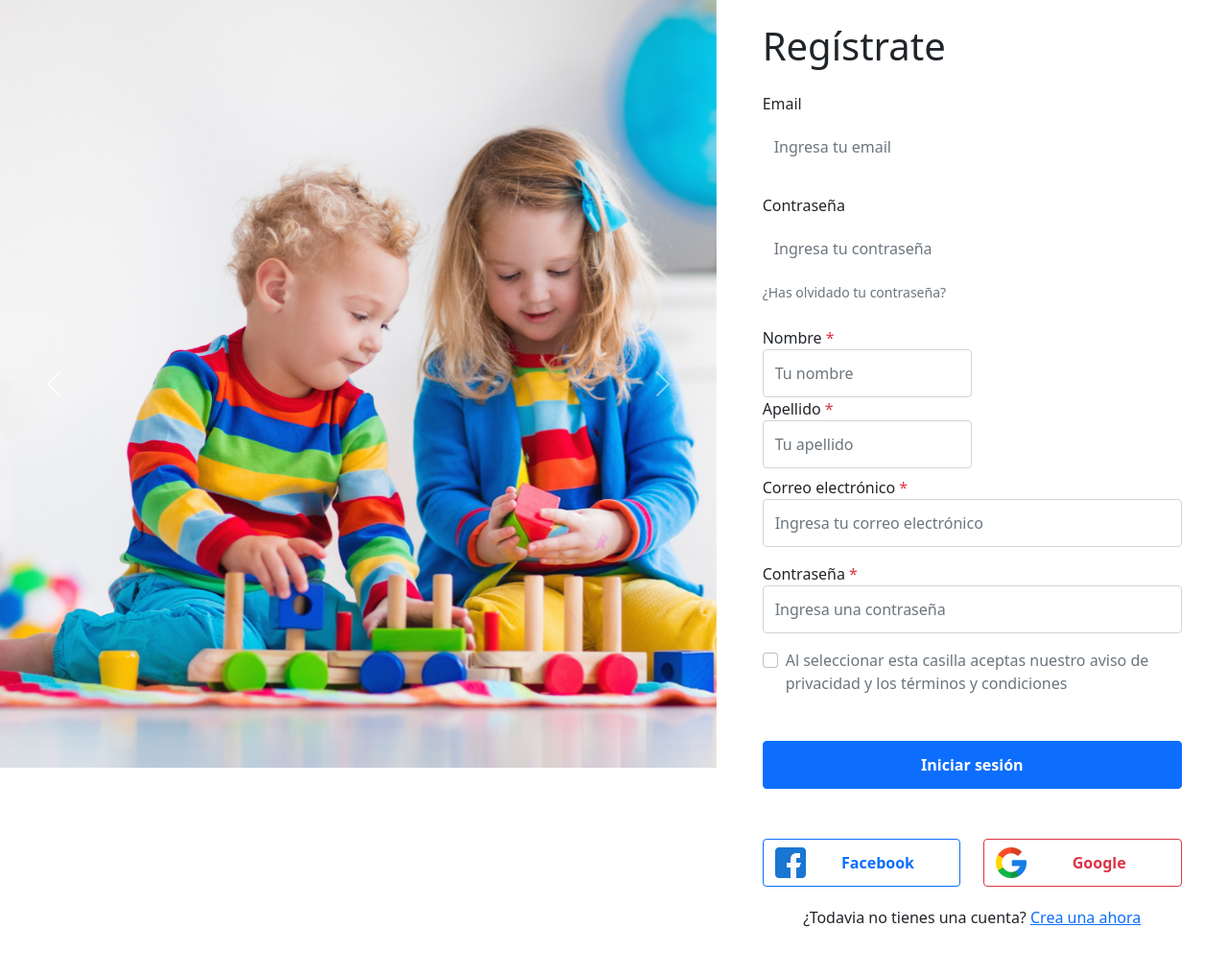
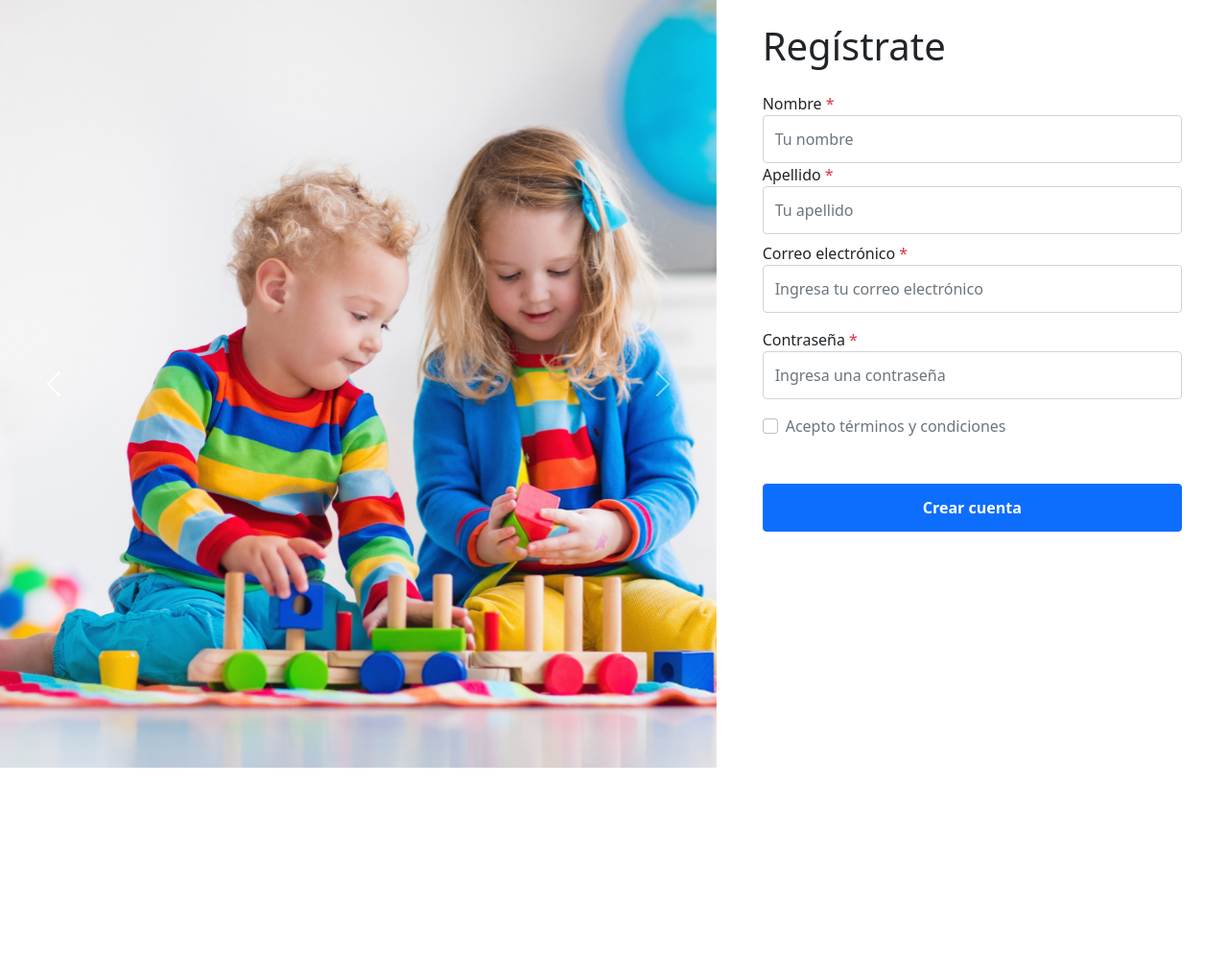
Before and after one commit to Chelsea9803/toy_center, a CodeIgniter 4 app: the page made by app/Views/vregistro.php in a window 1280 px wide. Shown: the whole page at 96% size. After the commit the page ends 800 px from the top, so only its background shows below. Run offline with PHP 8.4 and a stand-in for CodeIgniter, Linux system fonts and the light colour scheme; the template is opened without the code that fills it, so the values that code supplies are empty; some libraries are stand-ins or nearby versions.

Commit message:
adelantos parcial 2

```diff
--- a/app/Config/Routes.php
+++ b/app/Config/Routes.php
@@ -37,13 +37,15 @@ $routes->get('/acerca', 'Home::acerca');
 
 
 //rutas de crud
+//Marcas
 $routes->get('/marcas', 'MarcasController::index');
 $routes->get('/marcas/create', 'MarcasController::create');
 $routes->get('/marcas/edit/(:num)', 'MarcasController::edit/$1');
 
 
 
-$routes->get('/register', 'AuthController::register');
+//Páginas
+$routes->get('/register', 'RegistroController::register');
 $routes->get('/promo', 'PromocionesController::promo');
 $routes->get('/login', 'LoginController::login');
 
--- a/app/Views/vlogin.php
+++ b/app/Views/vlogin.php
@@ -51,7 +51,7 @@
                     <div class="mb-4">
                       <label for="exampleInputPassword1" class="form-label font-weight-bold">Contraseña</label>
                       <input id="user_pass" name="user_pass" value="Colombia2021" type="password" required class="form-control bg-light-x border-0 mb-2" placeholder="Ingresa tu contraseña" id="exampleInputPassword1">
-                      <a href="" id="emailHelp" class="form-text text-muted text-decoration-none">¿Has olvidado tu contraseña?</a>
+                      <a href="" id="emailHelp" class="form-text text-muted text-decoration-none">¿Has olvidado tu contraseña?</a> <a href="#">Recuperar contraseña</a>
                     </div>
                     <button type="submit" class="btn btn-primary w-100">Iniciar sesión</button>
                   </form>
--- a/app/Views/vmarcas.php
+++ b/app/Views/vmarcas.php
@@ -33,8 +33,8 @@
 								      <td scope="col"><?php echo $list['ma_active'] ?></th>
 
 								      <td scope="col">
-								      <a href="<?php echo base_url('/marcas/edit/' . $list['ma_id']) ?>" class="btn btn-info" >Editar</a>
-								      <a onclick=deleteMa(<?php echo $list['ma_id'] ?>); href="#"  class="btn btn-warning" >Borrar</a>
+								      <a href="<?php echo base_url('/marcas/edit/' . $list['ma_id']) ?>" class="btn btn-warning" >Editar</a>
+								      <a onclick=deleteMa(<?php echo $list['ma_id'] ?>); href="#"  class="btn btn-danger" >Borrar</a>
 								      </td>
 								    </tr>
 								    <?php endforeach;?>
--- a/app/Views/vregistro.php
+++ b/app/Views/vregistro.php
@@ -44,21 +44,12 @@
                 <h1 class="font-weight-bold mb-4">Regístrate</h1>
 
                 <form class="mb-5">
-                    <div class="mb-4">
-                      <label for="exampleInputEmail1" class="form-label font-weight-bold">Email</label>
-                      <input type="email" class="form-control bg-light-x border-0" id="exampleInputEmail1" placeholder="Ingresa tu email" aria-describedby="emailHelp">
-                    </div>
-                    <div class="mb-4">
-                      <label for="exampleInputPassword1" class="form-label font-weight-bold">Contraseña</label>
-                      <input type="password" class="form-control bg-light-x border-0 mb-2" placeholder="Ingresa tu contraseña" id="exampleInputPassword1">
-                      <a href="" id="emailHelp" class="form-text text-muted text-decoration-none">¿Has olvidado tu contraseña?</a>
-                    </div>
                     <div class="form-row mb-2">
-                            <div class="form-group col-md-6">
+                            <div class="form-group mb-6">
                                 <label class="font-weight-bold">Nombre <span class="text-danger">*</span></label>
                                 <input type="text" class="form-control" placeholder="Tu nombre">
                             </div>
-                            <div class="form-group col-md-6">
+                            <div class="form-group mb-6">
                                 <label class="font-weight-bold">Apellido <span class="text-danger">*</span></label>
                                 <input type="text" class="form-control" placeholder="Tu apellido">
                             </div>
@@ -74,41 +65,11 @@
                         <div class="form-group mb-5">
                             <div class="form-check">
                                 <input class="form-check-input" type="checkbox">
-                                <label class="form-check-label text-muted">Al seleccionar esta casilla aceptas nuestro aviso de privacidad y los términos y condiciones</label>
+                                <label class="form-check-label text-muted">Acepto términos y condiciones</label>
                             </div>
                         </div>
-                    <button type="submit" class="btn btn-primary w-100">Iniciar sesión</button>
+                    <button type="submit" class="btn btn-primary w-100">Crear cuenta</button>
                   </form>
-
-                <!-- LOGIN CON REDES SOCIALES-->
-                <div class="row">
-                    <div class="col">
-                       <button class="btn btn-outline-primary w-100 my-1">
-                           <div class ="row align-items-center">
-                               <div class="col-2">
-                                   <img src="img/Fb.png" width="32" alt="">
-                                </div>
-                                <div class="col-10 text-center">
-                                    Facebook
-                                </div>
-                            </div>
-                        </button>
-                    </div>
-                    <div class="col">
-                        <button class="btn btn-outline-danger w-100 my-1">
-                           <div class ="row align-items-center">
-                               <div class="col-2">
-                                   <img src="img/Google.png" width="32" alt="">
-                                </div>
-                                <div class="col-10 text-center">
-                                    Google
-                                </div>
-                            </div>
-                        </button>
-                    </div>
-                <div class="text-center px-lg-5 pt-lg-3 pb-lg-4 p-4 mt-auto w-100">
-                    <p class="d-inline-block mb-0">¿Todavia no tienes una cuenta?</p> <a href="#">Crea una ahora</a>
-                </div>
             </div>
         </div>
       </section>
--- a/public/custom/login.js
+++ b/public/custom/login.js
@@ -25,7 +25,7 @@ function login(){
         alert(response.messages+" Token:"+response.tocken);
         window.location.href = "http://localhost/toy_center/public/marcas";
      }).fail(function (jqXHR, textStatus, errorThrown){
-         alert('Nose algo salio mal en la peticion');
+         alert('Algo salió mal en la petición');
 
      console.log("The following error occured: "+ textStatus +" "+ errorThrown);
     });
--- a/public/custom/vcreatemarca.js
+++ b/public/custom/vcreatemarca.js
@@ -22,7 +22,7 @@ function save(){
         {
            console.log(response);
 
-           alert('Datos Guardados..!!');
+           alert('Marca guardada con éxito');
 
            window.location.href = "http://localhost/toy_center/public/marcas";
        }
--- a/public/custom/veditmarca.js
+++ b/public/custom/veditmarca.js
@@ -23,7 +23,7 @@ function update(){
         {
            console.log(response);
 
-           alert('Datos Actualizados..!!');
+           alert('Marca actualizada con éxito');
 
            window.location.href = "http://localhost/toy_center/public/marcas";
        }
--- a/public/custom/vmarcas.js
+++ b/public/custom/vmarcas.js
@@ -1,4 +1,3 @@
-
 
 function deleteMa(ma_id){
 
@@ -19,7 +18,7 @@ function deleteMa(ma_id){
             {
                console.log(response);
 
-               alert('Marca Eliminada');
+               alert('Marca eliminada con éxito');
 
                window.location.href = "http://localhost/toy_center/public/marcas";
            }
```
